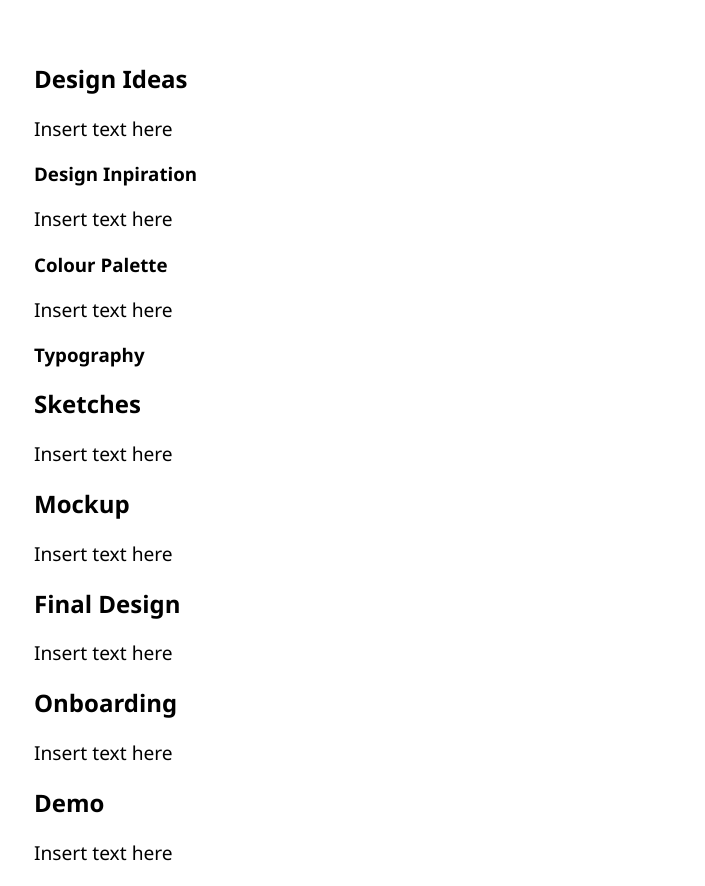
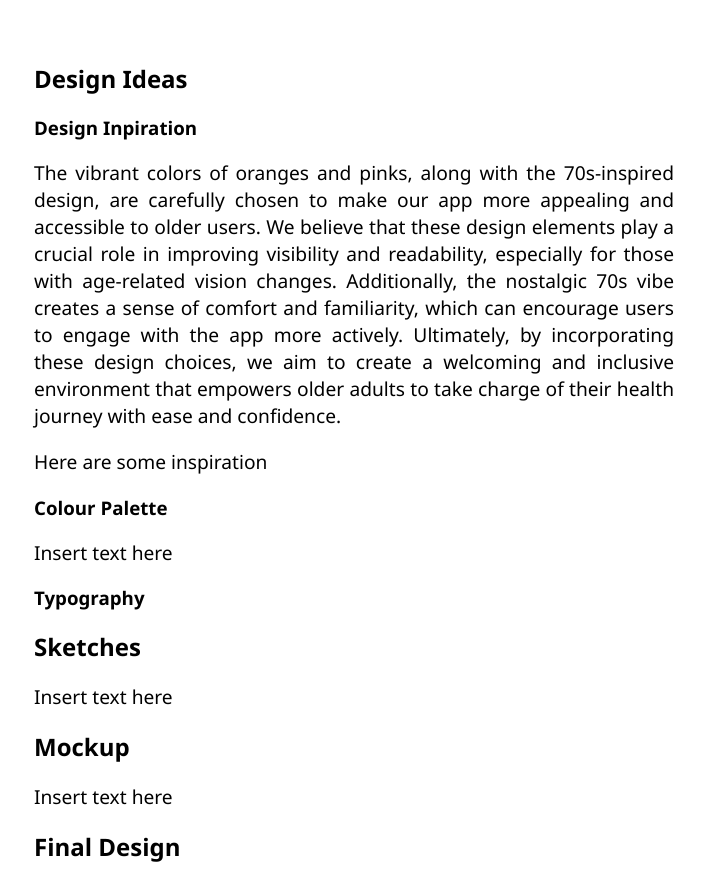
Before and after one commit to ihanaaa/SeniorStride-Health-Guide, a React (Create React App) app in the folder seniorstride/: page / in a window 1280 px wide. Shown: the part 6368-7254 px from the top of the page, without its empty margins (286-991 px from the left). Built offline with nearby package versions, Linux system fonts and the light colour scheme.

Commit message:
updated design explanation

```diff
--- a/seniorstride/src/MainPage.js
+++ b/seniorstride/src/MainPage.js
@@ -147,12 +147,24 @@ const MainPage = () => {
           <br />
           <br />
           <h2>Design Ideas</h2>
-          <p>Insert text here</p>
           <h3>Design Inpiration</h3>
-          <p>Insert text here</p>
+          <p>
+            The vibrant colors of oranges and pinks, along with the 70s-inspired
+            design, are carefully chosen to make our app more appealing and
+            accessible to older users. We believe that these design elements
+            play a crucial role in improving visibility and readability,
+            especially for those with age-related vision changes. Additionally,
+            the nostalgic 70s vibe creates a sense of comfort and familiarity,
+            which can encourage users to engage with the app more actively.
+            Ultimately, by incorporating these design choices, we aim to create
+            a welcoming and inclusive environment that empowers older adults to
+            take charge of their health journey with ease and confidence.
+          </p><p>Here are some inspiration</p>
           <h3>Colour Palette</h3>
           <p>Insert text here</p>
+
           <h3>Typography</h3>
+
           <h2>Sketches</h2>
           <p>Insert text here</p>
           <h2>Mockup</h2>
```
Also changed, not shown: seniorstride/src/App.js (+3 -8 lines).
